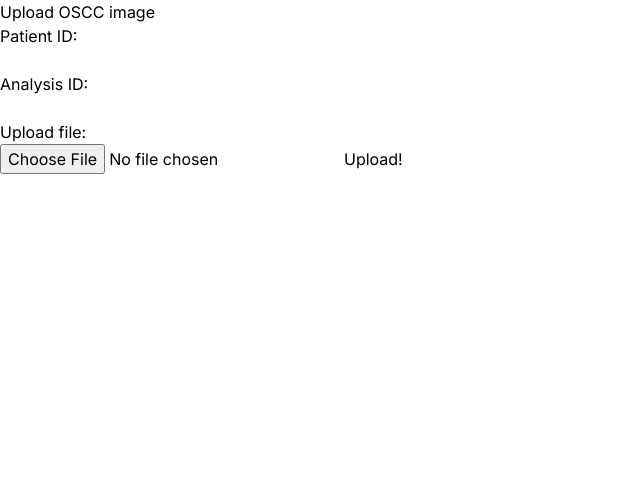
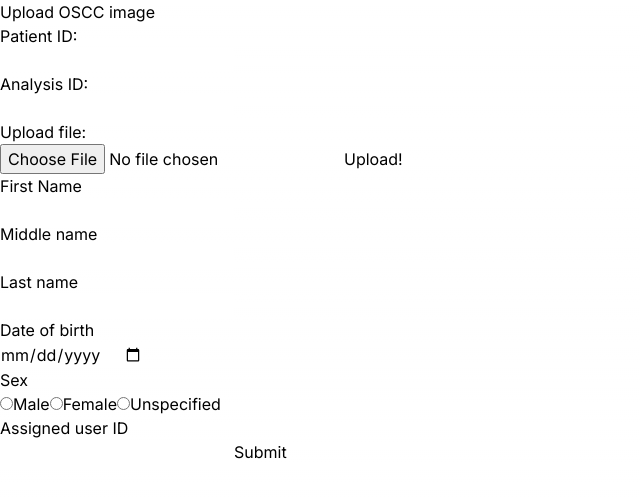
Before and after one commit to normalperson543/histoai, a Next.js app: page /demo in a window 1280 px wide. Shown: the top 498 px of the page, without its empty margins (0-640 px from the left). Built offline with nearby package versions, Linux system fonts and the light colour scheme.

Commit message:
add patient form to demo page

```diff
--- a/app/demo/page.tsx
+++ b/app/demo/page.tsx
@@ -1,9 +1,11 @@
 import Upload from "./upload";
+import AddPatientForm from "./add-patient";
 export default async function Page() {
     return (
         <>
             <h1>Upload OSCC image</h1>
             <Upload />
+            <AddPatientForm />
         </>
     );
 }
```
